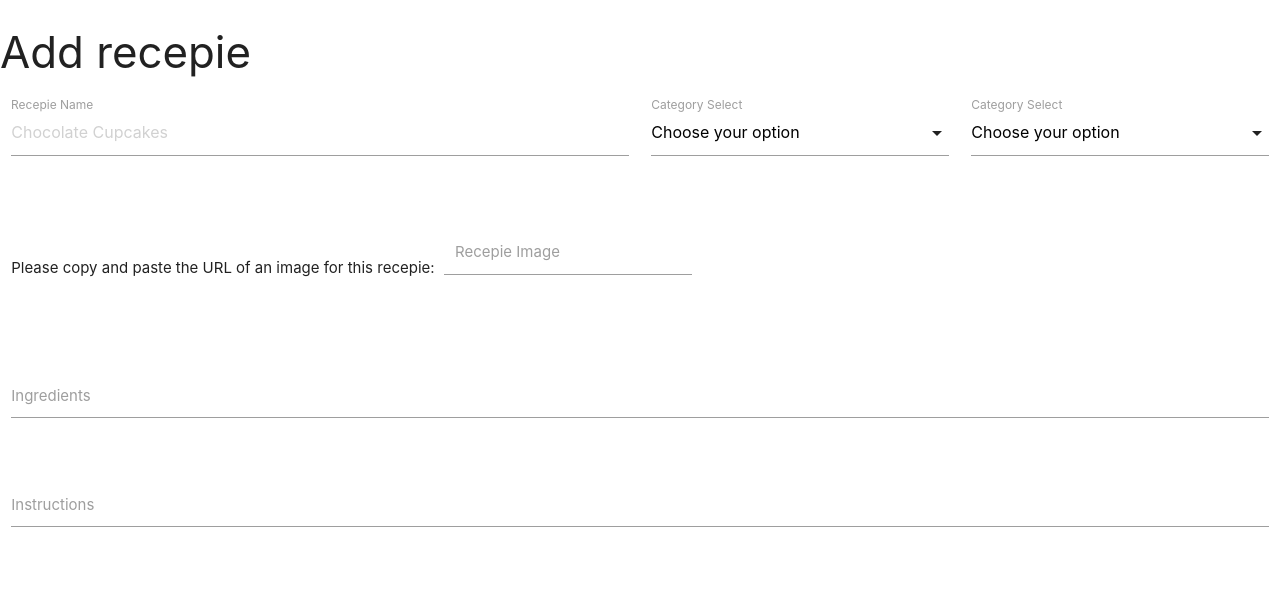
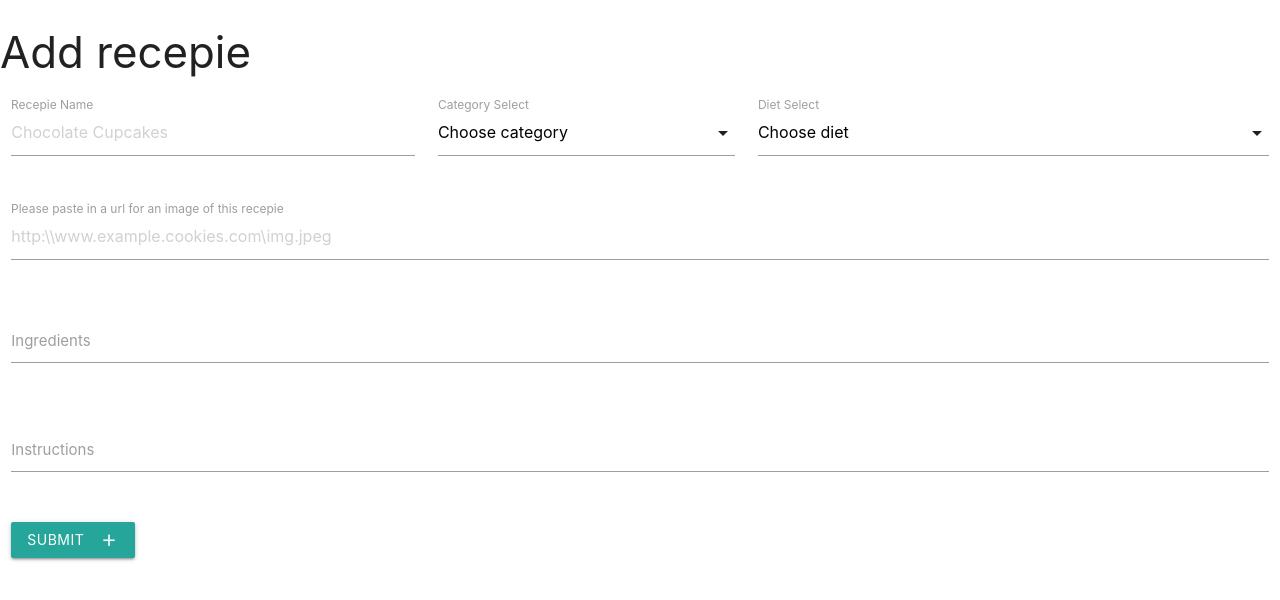
Before and after one commit to pome1juice/cookbook, a Flask app: page /add_recepie in a window 1280 px wide. Shown: the top 600 px of the page. Run offline with Flask 2, Linux system fonts and the light colour scheme; data that the repository does not hold is empty; some libraries are stand-ins or nearby versions.

Commit message:
sunday work init

```diff
--- a/app.py
+++ b/app.py
@@ -16,7 +16,26 @@ def get_recepies():
 
 @app.route('/add_recepie')
 def add_recepie():
-    return render_template('addrecepie.html')
+    _categories=mongo.db.categories.find()
+    _diets=mongo.db.diets.find()
+    category_list=[category for category in _categories]
+    diet_list=[diet for diet in _diets]
+    return render_template('addrecepie.html', categories = category_list, diets = diet_list)
+
+@app.route('/insert_recepie', methods=['POST'])
+def insert_recepie():
+    thisname = request.form["recepie_name"]
+    _similar = mongo.db.recepies.find( { "recepie_name": thisname } )
+    sim_list=[rec for rec in _similar]
+    if not sim_list:
+        recepies = mongo.db.recepies
+        rec_dict = request.form.to_dict()
+        del rec_dict["action"]
+        rec_dict["recepie_votes"]=0
+        recepies.insert_one(rec_dict)
+        return redirect(url_for('get_recepies'))
+    else:
+        return 'Sorry there was a duplicate recepie in our system please go back'
 
 if __name__ == '__main__':
     app.run(host=os.environ.get('IP'),
--- /dev/null
+++ b/static/css/style.css
@@ -0,0 +1,11 @@
+.btn_small{
+    position:relative;
+    height:24px;
+    width:60px;
+    line-height:24px;
+    margin-left:5px;
+    margin-right:10px;
+    top:-7px;
+
+    padding: 0 0.5em;
+}
--- a/templates/addrecepie.html
+++ b/templates/addrecepie.html
@@ -2,57 +2,58 @@
 
 <h3>Add recepie</h3>
 <div class="row">
-    <form class="col s12">
+    <form action="{{ url_for('insert_recepie')}}" method="POST" class="col s12">
         <div class="row">
-            <div class="input-field col s6">
-                <input placeholder="Chocolate Cupcakes" name="recepie_name" id="recepie_name" type="text" class="validate">
+
+            <div class="input-field col s4">
+                <input placeholder="Chocolate Cupcakes" name="recepie_name" id="recepie_name" type="text" required>
                 <label for="recepie_name">Recepie Name</label>
             </div>
+
             <div class="input-field col s3">
-                <select id="diet_name" name="diet_name">
-                <option value="" disabled selected>Choose your option</option>
-                <option value="1">Option 1</option>
-                <option value="2">Option 2</option>
-                <option value="3">Option 3</option>
+                <select id="category" name="category_name" required>
+                <option value="" disabled selected>Choose category</option>
+                {% for cat in categories %}
+                <option value="{{cat.category_name}}">{{cat.category_name}}</option>
+                {% endfor %}
             </select>
                 <label>Category Select</label>
             </div>
-            <div class="input-field col s3">
-                <select id="category_name" name="category_name">
-                <option value="" disabled selected>Choose your option</option>
-                <option value="1">Option 1</option>
-                <option value="2">Option 2</option>
-                <option value="3">Option 3</option>
+
+            <div class="input-field col s5">
+                <select id="diet" name="diet_name" multiple required>
+                <option value="" disabled>Choose diet</option>
+                {% for diet in diets %}
+                <option value="{{diet.diet_name}}">{{diet.diet_name}}</option>
+                {% endfor %}
             </select>
-                <label>Category Select</label>
+                <label>Diet Select</label>
             </div>
         </div>
 
 
         <div class="row">
             <div class="input-field col s12">
-                Please copy and paste the URL of an image for this recepie:
-                <div class="input-field inline">
-                    <input id="recepie_img" type="url" class="validate">
-                    <label for="recepie_img">Recepie Image</label>
-                    <span class="helper-text" data-error="wrong" data-success="right"></span>
-                </div>
+                <input placeholder="http:\\www.example.cookies.com\img.jpeg" name="recepie_img" id="recepie_img" type="text" required>
+                <label for="recepie_img">Please paste in a url for an image of this recepie</label>
             </div>
         </div>
 
         <div class="row">
             <div class="input-field col s12">
-                <textarea id="recepie_ingredients" name="recepie_ingredients" class="materialize-textarea" /></textarea>
+                <textarea id="recepie_ingredients" name="recepie_ingredients" class="materialize-textarea" data-length="200" /></textarea>
                 <label for="recepie_ingredients">Ingredients</label>
             </div>
         </div>
 
         <div class="row">
             <div class="input-field col s12">
-                <textarea id="recepie_ins" class="materialize-textarea" name="recepie_ins" /></textarea>
+                <textarea id="recepie_ins" class="materialize-textarea" name="recepie_ins" data-length="500" /></textarea>
                 <label for="recepie_ins">Instructions</label>
             </div>
         </div>
+
+        <button class="btn waves-effect waves-light" type="submit" name="action">Submit<i class="material-icons right">add</i></button>
 
     </form>
 </div>
--- a/templates/base.html
+++ b/templates/base.html
@@ -3,12 +3,11 @@
     <head>
         <link href="https://fonts.googleapis.com/icon?family=Material+Icons" rel="stylesheet">
         <link rel="stylesheet" href="https://cdnjs.cloudflare.com/ajax/libs/materialize/1.0.0-rc.2/css/materialize.min.css">
-
+        <link rel="stylesheet" href="{{ url_for('static', filename='css/style.css') }}" type="text/css"/>
     </head>
     <body>
         {% block content %}
         {% endblock %}
-
         <script src="https://cdnjs.cloudflare.com/ajax/libs/jquery/3.3.1/jquery.min.js"></script>
         <script src="https://cdnjs.cloudflare.com/ajax/libs/materialize/1.0.0-rc.2/js/materialize.min.js"></script>
         <script type="text/javascript">
```
Also changed, not shown: templates/recepies.html (+9 -6 lines).
